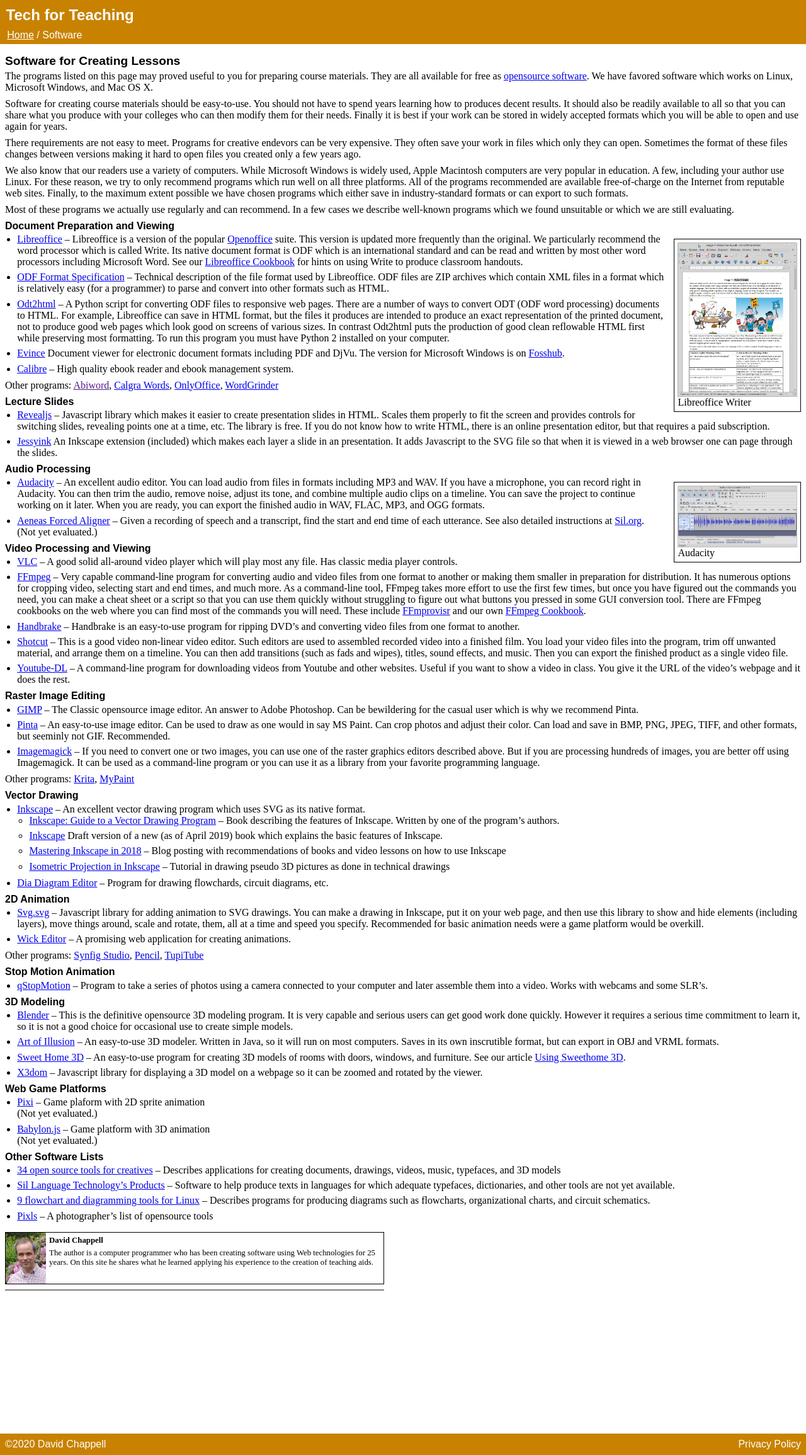
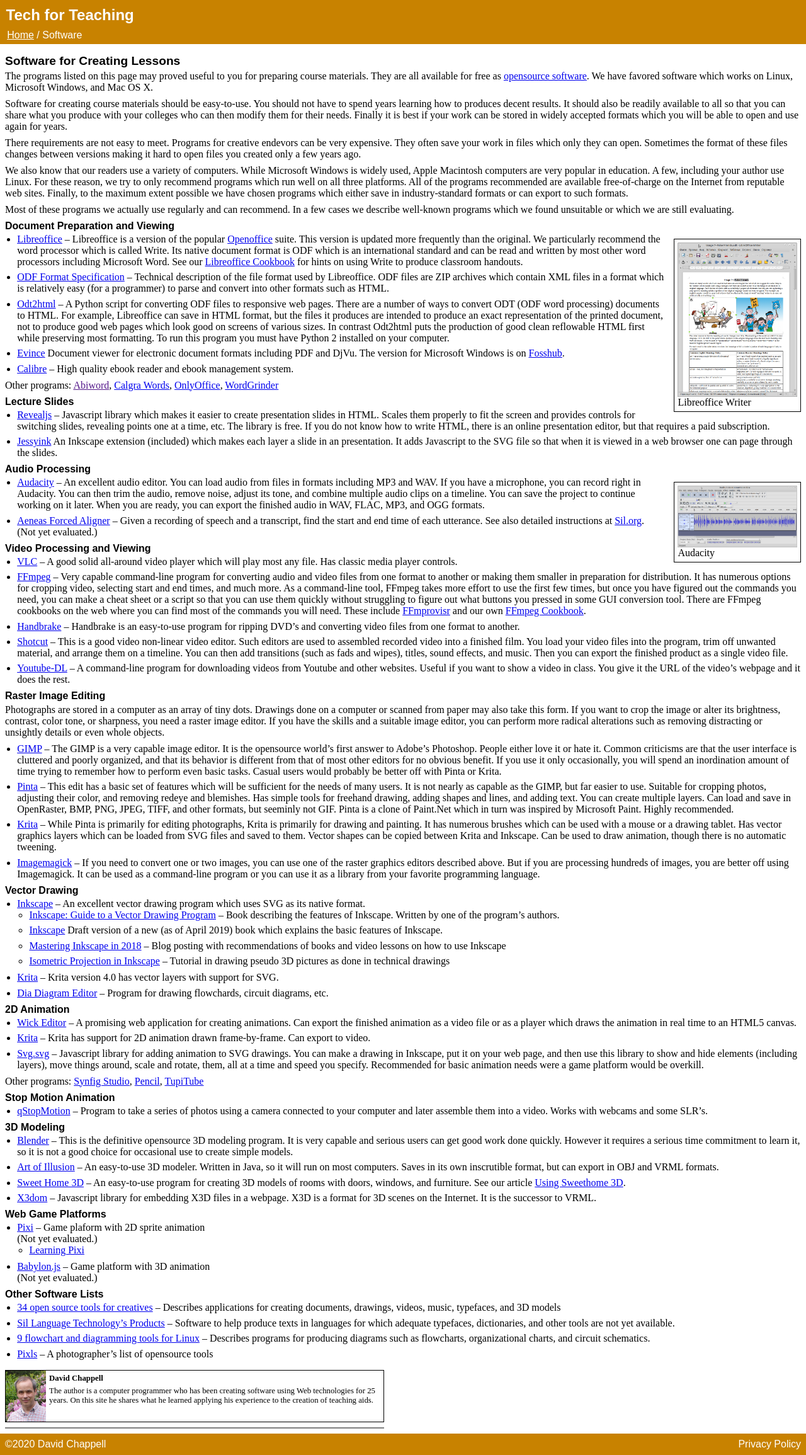
Before and after one commit to david672orford/tech-for-teaching, a Jekyll site: the page built from software/index.md, in a window 1280 px wide. Shown: the whole page at 63% size. Built offline with Jekyll 4.4.1, drawn with Linux system fonts in a browser that asks for light colours; our own code applies the rules of GitHub Pages for plain Markdown files.

Commit message:
Described Krita

```diff
--- a/software/index.md
+++ b/software/index.md
@@ -130,23 +130,42 @@
 	the URL of the video's webpage and it does the rest.
 
 ### Raster Image Editing
+Photographs are stored in a computer as an array of tiny dots. Drawings
+done on a computer or scanned from paper may also take this form. If you
+want to crop the image or alter its brightness, contrast, color tone,
+or sharpness, you need a raster image editor. If you have the skills
+and a suitable image editor, you can perform more radical alterations
+such as removing distracting or unsightly details or even whole objects.
 * [GIMP](https://www.gimp.org/) --
-	The Classic opensource image editor. An answer to Adobe Photoshop. Can be
-	bewildering for the casual user which is why we recommend Pinta.
+	The GIMP is a very capable image editor. It is the opensource world's
+	first answer to Adobe's Photoshop. People either love it or hate it.
+	Common criticisms are that the user interface is cluttered and poorly
+	organized, and that its behavior is different from that of most other
+	editors for no obvious benefit. If you use it only occasionally,
+	you will spend an inordination amount of time trying to remember how
+	to perform even basic tasks. Casual users would probably be better
+	off with Pinta or Krita.
 * [Pinta](https://pinta-project.com) --
-	An easy-to-use image editor. Can be used to draw as one would in say MS
-	Paint. Can crop photos and adjust their color. Can load and save in BMP,
-	PNG, JPEG, TIFF, and other formats, but seeminly not GIF. Recommended.
+	This edit has a basic set of features which will be sufficient for the needs of many users.
+	It is not nearly as capable as the GIMP, but far easier to use.
+	Suitable for cropping photos, adjusting their color, and removing redeye and blemishes.
+	Has simple tools for freehand drawing, adding shapes and lines, and adding text.
+	You can create multiple layers.
+	Can load and save in OpenRaster, BMP, PNG, JPEG, TIFF, and other formats, but seeminly not GIF.
+	Pinta is a clone of Paint.Net which in turn was inspired by Microsoft Paint.
+	Highly recommended.
+* [Krita](https://krita.org/) --
+	While Pinta is primarily for editing photographs, Krita is primarily for drawing and painting.
+	It has numerous brushes which can be used with a mouse or a drawing tablet.
+	Has vector graphics layers which can be loaded from SVG files and saved to them.
+	Vector shapes can be copied between Krita and Inkscape.
+	Can be used to draw animation, though there is no automatic tweening.
 * [Imagemagick](https://www.imagemagick.org) --
 	If you need to convert one or two images, you can use one of the raster
 	graphics editors described above. But if you are processing hundreds
 	of images, you are better off using Imagemagick. It can be used as a
 	command-line program or you can use it as a library from your favorite
 	programming language.
-
-Other programs:
-	[Krita](https://krita.org/),
-	[MyPaint](http://mypaint.org/)
 
 ### Vector Drawing
 * [Inkscape](https://inkscape.org/) --
@@ -162,20 +181,28 @@
         to use Inkscape
     * [Isometric Projection in Inkscape](http://ahninniah.blogspot.com/2013/04/isometric-projection-in-inkscape.html) --
         Tutorial in drawing pseudo 3D pictures as done in technical drawings
+* [Krita](https://krita.org/) --
+	Krita version 4.0 has vector layers with support for SVG.
 * [Dia Diagram Editor](http://dia-installer.de/) --
 	Program for drawing flowchards, circuit diagrams, etc.
 
 ### 2D Animation
+* [Wick Editor](https://www.wickeditor.com/) --
+    A promising web application for creating animations. Can export the finished
+	animation as a video file or as a player which draws the animation in real
+	time to an HTML5 canvas.
+* [Krita](https://krita.org/) --
+	Krita has support for 2D animation drawn frame-by-frame. Can export to video.
 * [Svg.svg](https://svgjs.com/) --
 	Javascript library for adding animation to SVG drawings. You can make a drawing in
 	Inkscape, put it on your web page, and then use this library to show and hide elements
 	(including layers), move things around, scale and rotate, them, all at a time
 	and speed you specify. Recommended for basic animation needs were a game platform
 	would be overkill.
-* [Wick Editor](https://www.wickeditor.com/) --
-    A promising web application for creating animations.
 
-Other programs: [Synfig Studio](https://www.synfig.org/), [Pencil](https://www.pencil2d.org/),
+Other programs:
+	[Synfig Studio](https://www.synfig.org/),
+	[Pencil](https://www.pencil2d.org/),
 	[TupiTube](http://www.tupitube.com/)
 
 ### Stop Motion Animation
@@ -197,13 +224,14 @@
 	An easy-to-use program for creating 3D models of rooms with doors, windows, and furniture.
 	See our article [Using Sweethome 3D](sweethome/).
 * [X3dom](https://www.x3dom.org/) --
-	Javascript library for displaying a 3D model on a webpage so it can be
-	zoomed and rotated by the viewer.
+	Javascript library for embedding X3D files in a webpage. X3D is a format
+	for 3D scenes on the Internet. It is the successor to VRML.
 
 ### Web Game Platforms
-* [Pixi](https://github.com/kittykatattack/learningPixi) --
+* [Pixi](https://www.pixijs.com/) --
 	Game plaform with 2D sprite animation
 	<br>(Not yet evaluated.)
+    * [Learning Pixi](https://github.com/kittykatattack/learningPixi)
 * [Babylon.js](https://www.babylonjs.com/) --
 	Game platform with 3D animation
 	<br>(Not yet evaluated.)
```
